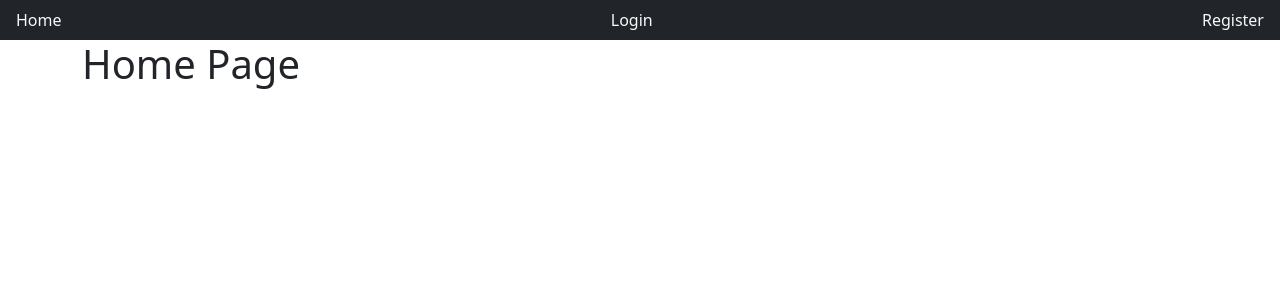
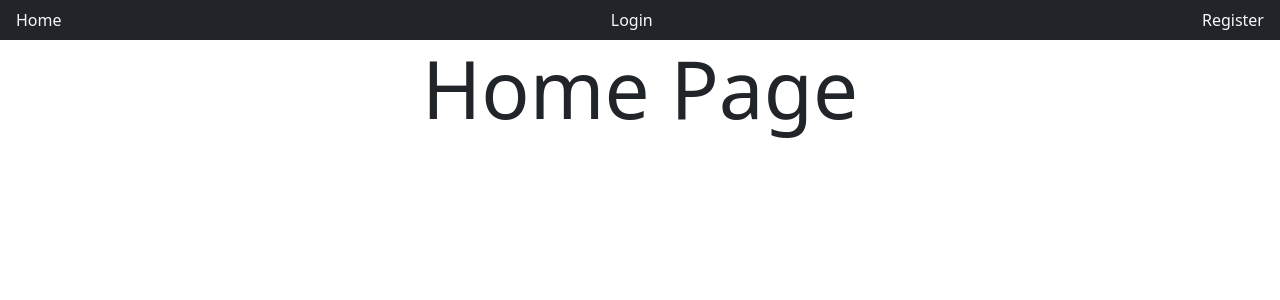
Before and after one commit to Awais512/Merncamp-Client, a Next.js app: page / in a window 1280 px wide. Shown: the top 300 px of the page. Built offline with nearby package versions, Linux system fonts and the light colour scheme.

Commit message:
Adding Public Folder

```diff
--- a/pages/index.js
+++ b/pages/index.js
@@ -5,7 +5,7 @@ const Home = () => {
     <div className='container'>
       <div className='row'>
         <div className='col'>
-          <h1 className=''>Home Page</h1>
+          <h1 className='display-1 text-center'>Home Page</h1>
         </div>
       </div>
     </div>
```
Also changed, not shown: public/css/styles.css (added), public/images/default.jpg (added).
